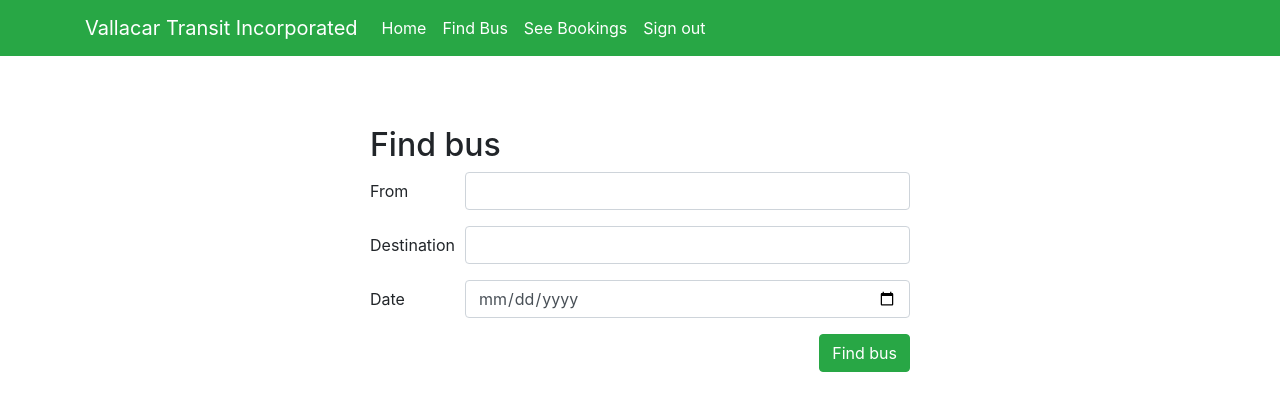
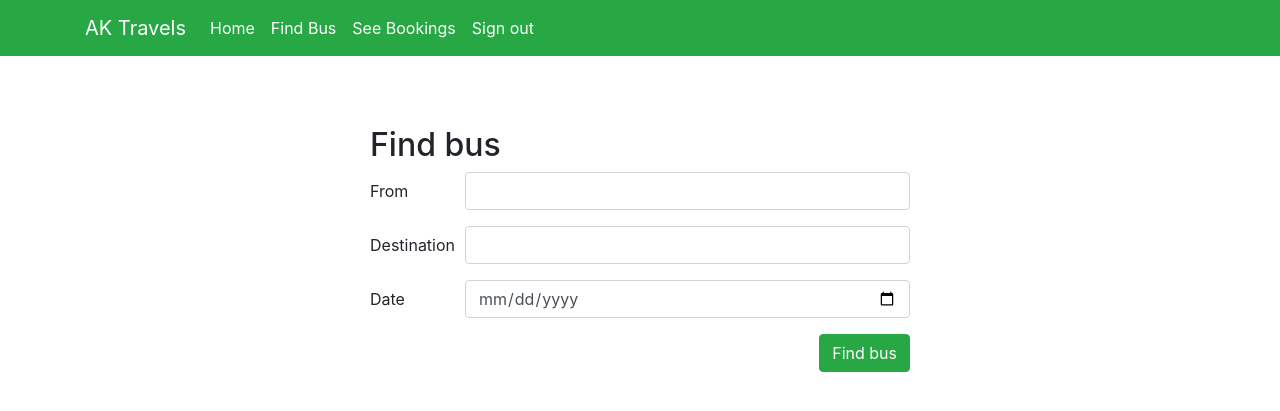
Before and after one commit to AnnuKodam/DevOps, a Django app: page /bookings in a window 1280 px wide. Shown: the top 411 px of the page. Run offline with Django 3.2, Linux system fonts and the light colour scheme; a user stored in the database is signed in; some libraries are stand-ins or nearby versions.

Commit message:
Update base.html
updated base.html

```diff
--- a/myapp/templates/myapp/base.html
+++ b/myapp/templates/myapp/base.html
@@ -14,7 +14,7 @@
 <body>
 <nav class="navbar navbar-expand-lg navbar-light bg-success">
     <div class="container">
-        <a class="navbar-brand" href="#" style="color: white;">Vallacar Transit Incorporated</a>
+        <a class="navbar-brand" href="#" style="color: white;">AK Travels</a>
         <button class="navbar-toggler" type="button" data-toggle="collapse" data-target="#navbarNavAltMarkup"
                 aria-controls="navbarNavAltMarkup" aria-expanded="false" aria-label="Toggle navigation">
             <span class="navbar-toggler-icon"></span>
```
